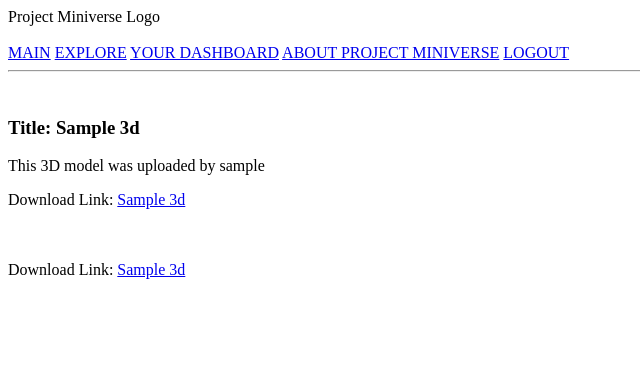
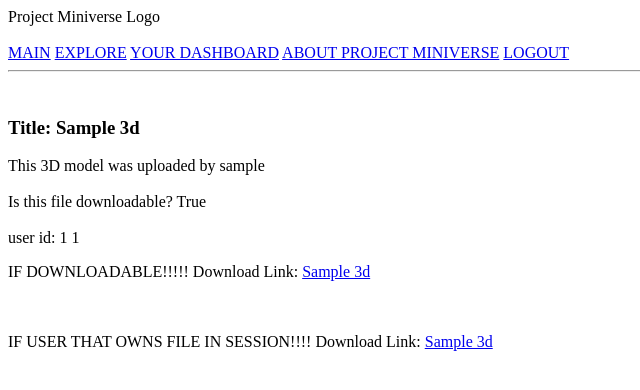
Before and after one commit to CMNWestbrook/Project-Miniverse, a Flask app: page /model_3d_page/1 in a window 1280 px wide. Shown: the top 390 px of the page, without its empty margins (0-640 px from the left). Run offline with Flask 2, Linux system fonts and the light colour scheme; the visitor is signed in with stand-in values (Sample User, id 1); tables that the repository leaves empty hold one stand-in row (values such as "Sample post").

Commit message:
files downloadable if owner is logged in or it is set to public download

```diff
--- a/server.py
+++ b/server.py
@@ -121,7 +121,7 @@ def user_dashboard(user_id):
 
 
 ########### UPLOADS ############
-IMG_UPLOAD_FOLDER = '/uploaded/images'
+IMG_UPLOAD_FOLDER = 'uploaded/images'
 IMG_ALLOWED_EXTENSIONS = set(['txt', 'pdf', 'png', 'jpg', 'jpeg', 'gif'])
 
 #STL_UPLOAD_FOLDER = '/uploaded/stl_files'
@@ -187,7 +187,8 @@ def upload_file_stl():
         stl_file.save(os.path.join(app.config['STL_UPLOAD_FOLDER'], filename))
 
         user_id = session['user_id']
-        filepath_3d = "uploaded/stl_files/" + filename
+        # filepath_3d = "uploaded/stl_files/" + filename
+        filepath_3d = filename
         title = request.form.get("title")
         owns_file = request.form.get("owns_file", False)
         downloadable = request.form.get("downloadable", False)
@@ -212,8 +213,9 @@ def model_3d_page(model_3d_id):
     user_id = session['user_id']
     user = User.query.get(user_id)
     model3d = Model3d.query.get(model_3d_id)
+    current_user = session['user_id']
 
-    return render_template('model_3d_page.html', user=user, model3d=model3d)
+    return render_template('model_3d_page.html', user=user, model3d=model3d, current_user=current_user)
 
 
 # make route for photo upload
@@ -223,18 +225,7 @@ def model_3d_page(model_3d_id):
 def download(filepath_3d):
     """Download files"""
 
-    # print "*"*20, 'got here'
-
-    #uploads = os.path.join(current_app.root_path, app.config['STL_UPLOAD_FOLDER'])
     uploads = os.path.join(app.config['STL_UPLOAD_FOLDER'])
-    # filepath = Model3d.query.get('filepath_3d')
-
-    # filename = Model3d.query.filter_by(filepath_3d=filepath_3d)
-    # print filename
-
-    # print "directory", uploads
-    # print "filename", filepath_3d
-
 
     return send_from_directory(directory=uploads, filename=filepath_3d)
     #return send_from_directory(directory="uploaded/stl_files", filename=filepath_3d)
--- a/templates/model_3d_page.html
+++ b/templates/model_3d_page.html
@@ -6,19 +6,24 @@
 <h3>Title: {{ model3d.title }}</h3>
 
 This 3D model was uploaded by {{ model3d.user.username }}
+<br /><br />
+Is this file downloadable? {{ model3d.downloadable}}
+<br /><br />
+user id: {{ model3d.user.user_id }} {{ current_user }}
 
-{% if (model3d.downloadable == True or model3d.user_id in session) %}
+{% if model3d.downloadable %}
+    <p>
+    IF DOWNLOADABLE!!!!!
+    Download Link: <a href="/uploaded/stl_files/{{ model3d.filepath_3d }}" download>{{ model3d.title }}</a>
+    </p>
+{% endif %}
 
-
-
-<p>
+{% if current_user == model3d.user.user_id %}
+<br /><br />
+IF USER THAT OWNS FILE IN SESSION!!!!
 Download Link: <a href="/uploaded/stl_files/{{ model3d.filepath_3d }}" download>{{ model3d.title }}</a>
-</p>
 
 {% endif %}
-<br /><br />
-Download Link: <a href="/uploaded/stl_files/{{ model3d.filepath_3d }}" download>{{ model3d.title }}</a>
-
 
 
 
```
Also changed, not shown: 1 other file.
